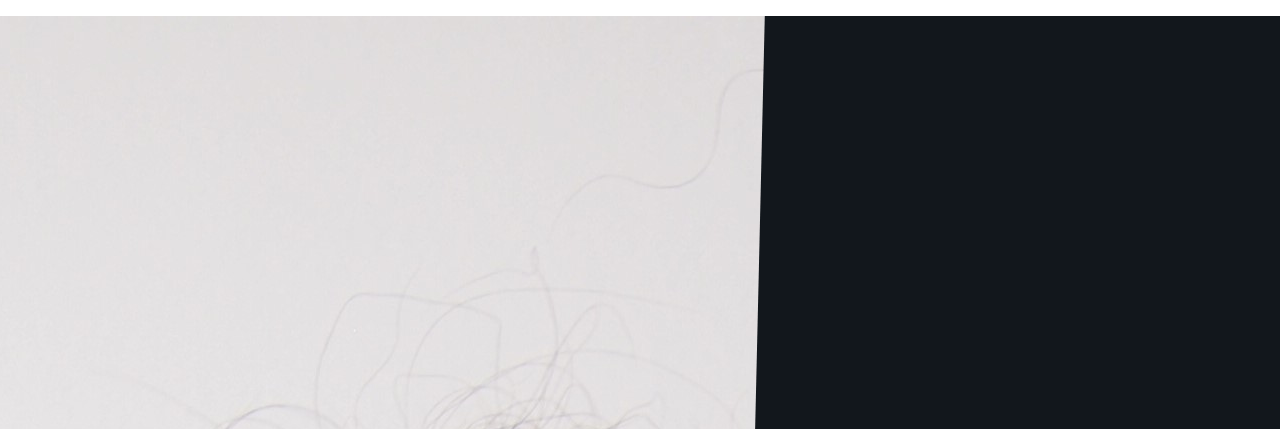
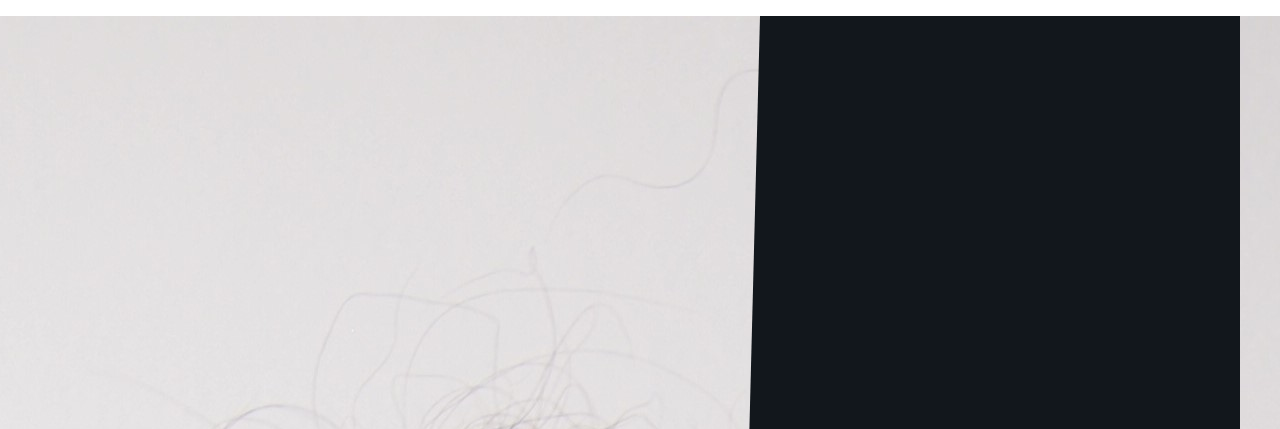
Before and after one commit to CostasAK/kofi-banner, a plain HTML site: page index.html in a window 1280 px wide. Shown: the top 429 px of the page. Drawn offline with Linux system fonts and the light colour scheme; a web font is replaced by a local one.

Commit message:
corrected the width of the kofi profile banner from 1280 to 1200 pixels

```diff
--- a/index.html
+++ b/index.html
@@ -17,7 +17,7 @@
       #banner {
         margin: 1rem auto;
         box-sizing: border-box;
-        width: 1280px;
+        width: 1200px;
         height: 400px;
         text-align: center;
         background: grey;
@@ -33,17 +33,17 @@
       }
       #banner > *:not(:first-child) {
         clip-path: polygon(
-          calc((400px - (1280px * 0.21)) / 2) 0,
+          calc((400px - (1280px * 0.2)) / 2) 0,
           100% 0,
           100% 100%,
           0 100%
         );
       }
       #banner > *:first-child {
-        padding-inline: calc(3 * 14px);
+        padding-inline-end: 40px;
       }
       #banner > *:last-child {
-        padding-inline: calc(3 * 14px);
+        padding-inline-start: 40px;
       }
       #preview {
         margin: 1rem auto;
```
